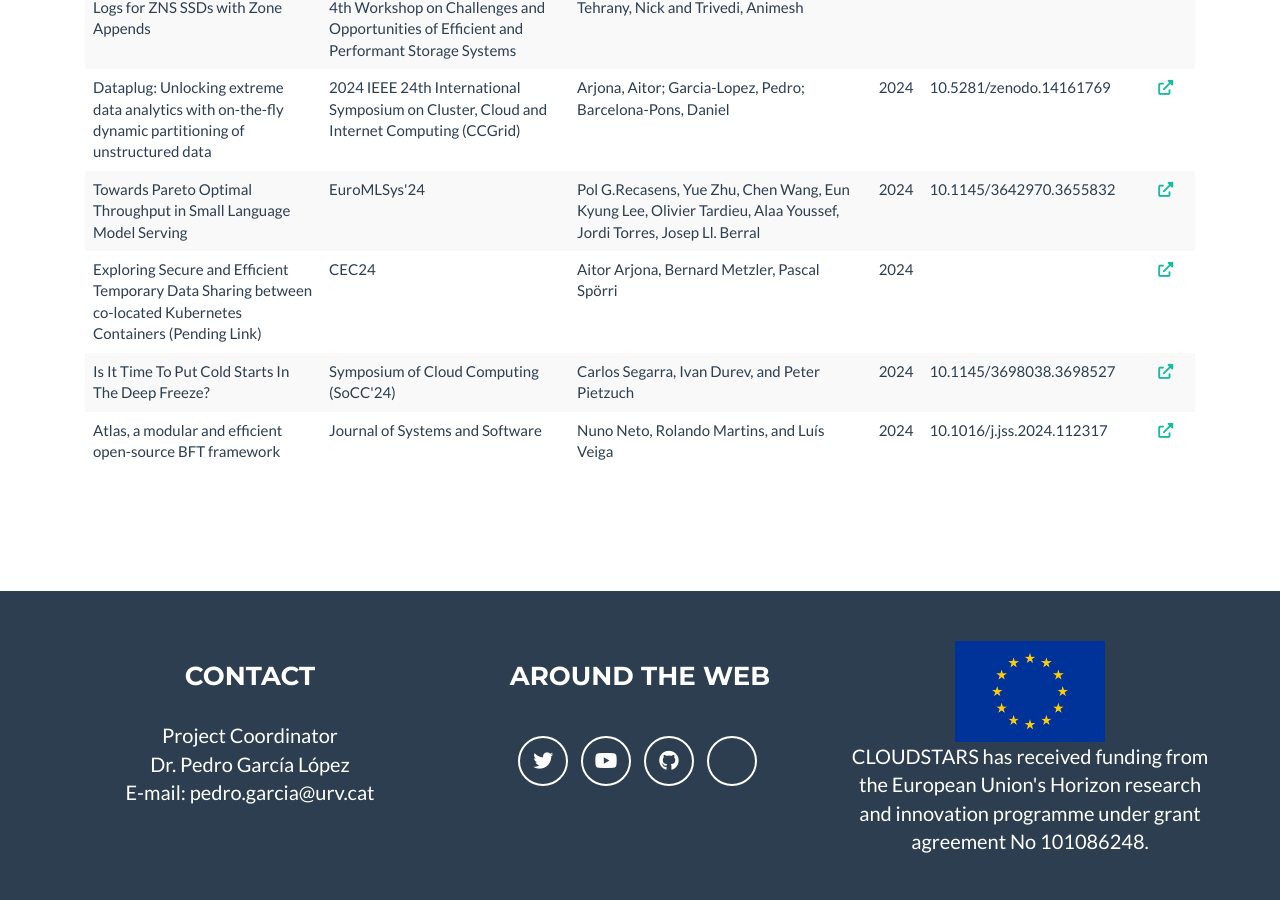
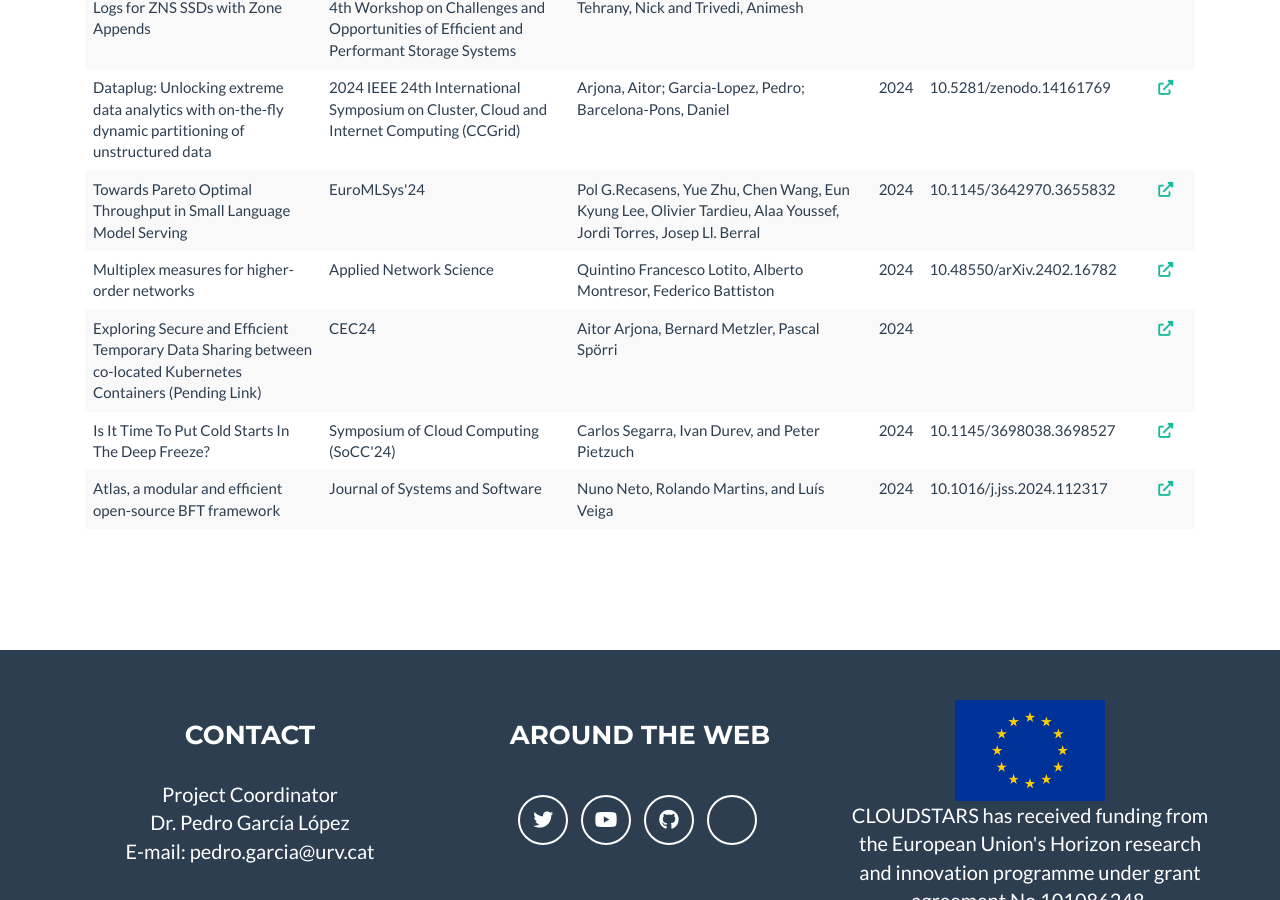
Before and after one commit to cloudstars-eu/cloudstars-eu.github.io, a Jekyll site: the page built from publication.html, in a window 1280 px wide and 900 px high, scrolled down 2469 px. Built offline with Jekyll 4.4.1, drawn with Linux system fonts in a browser that asks for light colours.

Commit message:
add news publication

```diff
--- a/_data/sitetext.yml
+++ b/_data/sitetext.yml
@@ -161,6 +161,13 @@ publications:
     year: "2024"
     authors: "Pol G.Recasens, Yue Zhu, Chen Wang, Eun Kyung Lee, Olivier Tardieu, Alaa Youssef, Jordi Torres, Josep Ll. Berral"
     doi: "10.1145/3642970.3655832"
+  - title: "Multiplex measures for higher-order networks"
+    url: "https://arxiv.org/abs/2402.16782"
+    journal-conf: "Applied Network Science"
+    type: ""
+    year: "2024"
+    authors: "Quintino Francesco Lotito, Alberto Montresor, Federico Battiston"
+    doi: "10.48550/arXiv.2402.16782"
   - title: "Exploring Secure and Efficient Temporary Data Sharing between co-located Kubernetes Containers (Pending Link)"
     url: ""
     journal-conf: "CEC24"
```
Also changed, not shown: 1 other file.
